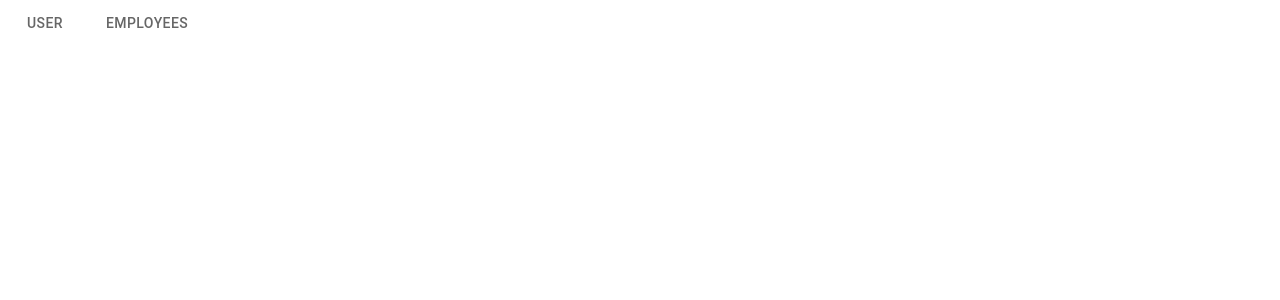
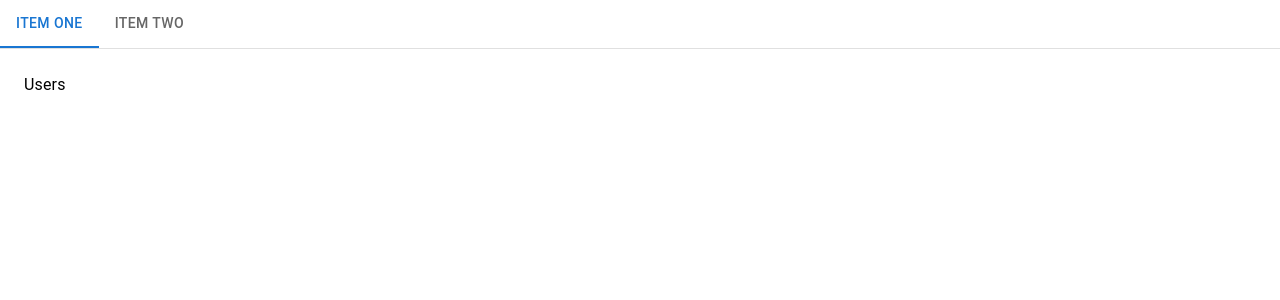
Before and after one commit to mabuhanifa/debonair-react-app, a React (Create React App) app: page / in a window 1280 px wide. Shown: the top 300 px of the page. Built offline with nearby package versions, Linux system fonts and the light colour scheme.

Commit message:
tabs fixed

```diff
--- a/package.json
+++ b/package.json
@@ -5,7 +5,8 @@
   "dependencies": {
     "@emotion/react": "^11.11.1",
     "@emotion/styled": "^11.11.0",
-    "@mui/material": "^5.13.4",
+    "@mui/lab": "^5.0.0-alpha.134",
+    "@mui/material": "^5.13.5",
     "@testing-library/jest-dom": "^5.16.5",
     "@testing-library/react": "^13.4.0",
     "@testing-library/user-event": "^13.5.0",
--- a/src/App.js
+++ b/src/App.js
@@ -1,16 +1,36 @@
-import { Tab, Tabs } from "@mui/material";
-import { Link, Route, Routes } from "react-router-dom";
+import { TabContext, TabPanel } from "@mui/lab";
+import TabList from "@mui/lab/TabList";
+import { Box, Tab } from "@mui/material";
+import { useState } from "react";
+import { Route, Routes } from "react-router-dom";
 import Employees from "./components/Employees";
 import Home from "./components/Home";
 import Users from "./components/Users";
 
 function App() {
+  const [value, setValue] = useState("1");
+
+  const handleChange = (event, newValue) => {
+    setValue(newValue);
+  };
   return (
     <>
-      <Tabs>
-        <Tab label="User" component={Link} to="/users" value={0}/>
-        <Tab label="Employees" component={Link} to="/employees" value={1}/>
-      </Tabs>
+      <Box sx={{ width: "100%", typography: "body1" }}>
+        <TabContext value={value}>
+          <Box sx={{ borderBottom: 1, borderColor: "divider" }}>
+            <TabList onChange={handleChange} aria-label="lab API tabs example">
+              <Tab label="Item One" value="1" />
+              <Tab label="Item Two" value="2" />
+            </TabList>
+          </Box>
+          <TabPanel value="1" >
+            <Users />
+          </TabPanel>
+          <TabPanel value="2">
+            <Employees />
+          </TabPanel>
+        </TabContext>
+      </Box>
       <Routes>
         <Route path="/" element={<Home />} />
         <Route path="/users" element={<Users />} />
```
Also changed, not shown: 1 other file (tests, documents, lock files or other folders).
